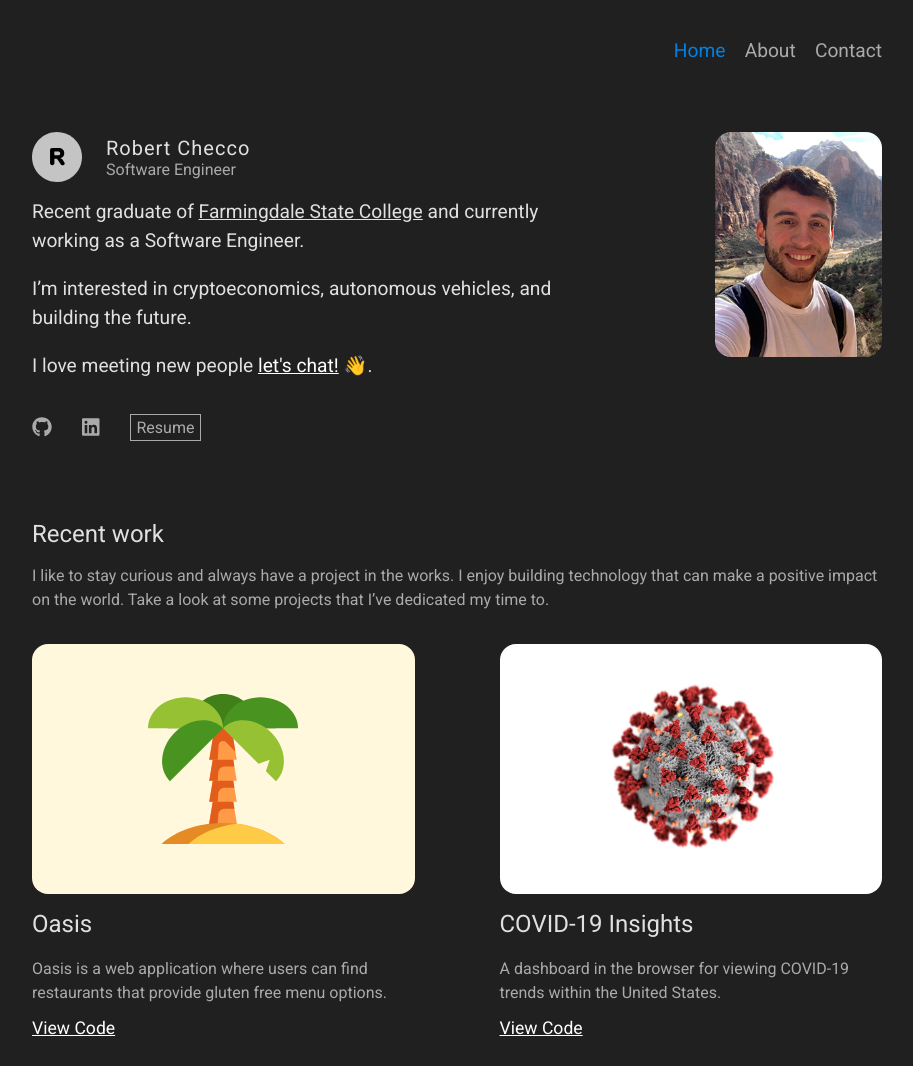
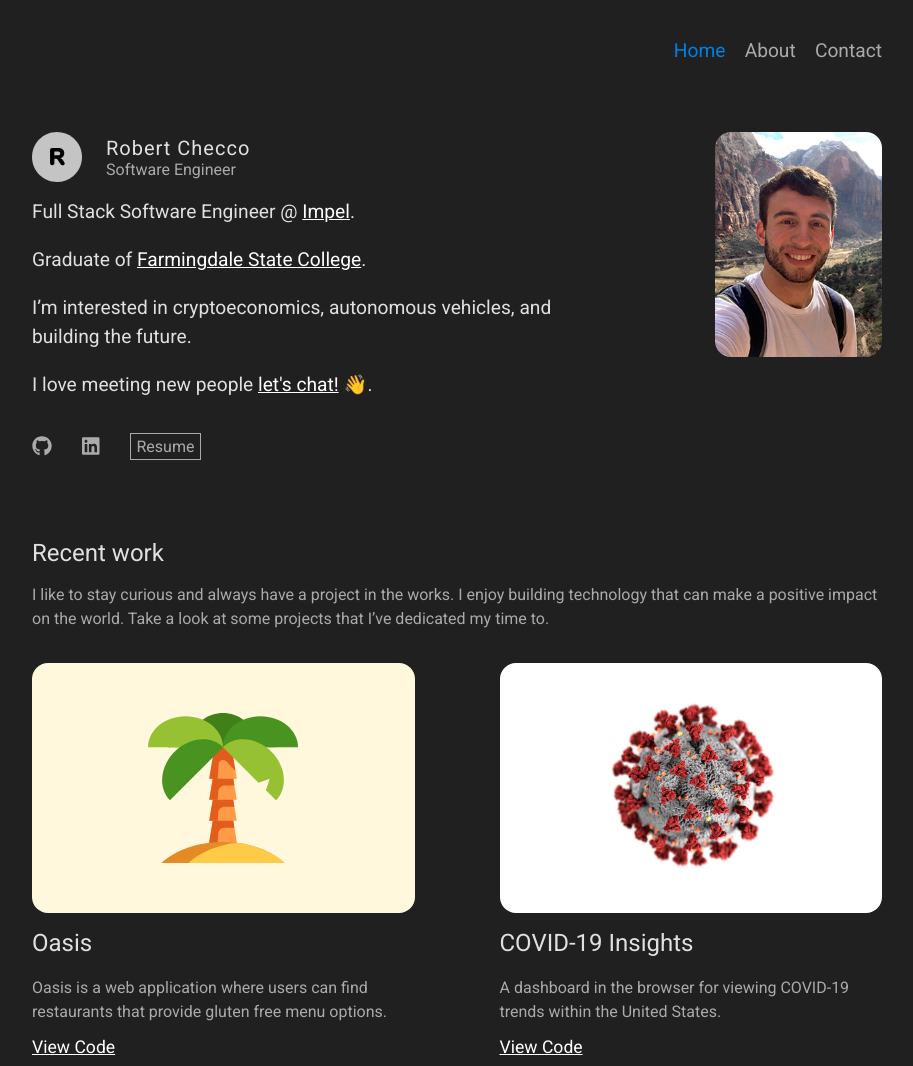
Before and after one commit to soundestmammal/personal-portfolio, a Gatsby site in the folder client/: page / in a window 1280 px wide. Shown: the top 1066 px of the page, without its empty margins (183-1096 px from the left). Built offline with nearby package versions, Linux system fonts and the light colour scheme; Gatsby itself is replaced by a stand-in of ours.

Commit message:
update spotlight copy

```diff
--- a/client/src/components/spotlight.js
+++ b/client/src/components/spotlight.js
@@ -99,7 +99,8 @@ export default function Spotlight() {
                         <SpotlightSubtitle>Software Engineer</SpotlightSubtitle>
                     </SpotlightIntroWrapper>
                 </SpotlightMe>
-                <SpotlightIntro>Recent graduate of <a href="http://www.farmingdale.edu" style={{ color: 'inherit' }}>Farmingdale State College</a> and currently working as a Software Engineer.</SpotlightIntro>
+                <SpotlightIntro>Full Stack Software Engineer @ <a href="http://www.impel.io" style={{ color: 'white' }}>Impel</a>.</SpotlightIntro>
+                <SpotlightIntro>Graduate of <a href="http://www.farmingdale.edu" style={{ color: 'white' }}>Farmingdale State College</a>.</SpotlightIntro>
                 <SpotlightIntro>I’m interested in cryptoeconomics, autonomous vehicles, and building the future.</SpotlightIntro>
                 <SpotlightIntro>I love meeting new people <a style={{ color: 'white' }} href="mailto:robertchecco.code@gmail.com">let's chat!</a> 👋.</SpotlightIntro>
                 <SpotlightIconRow>
```
